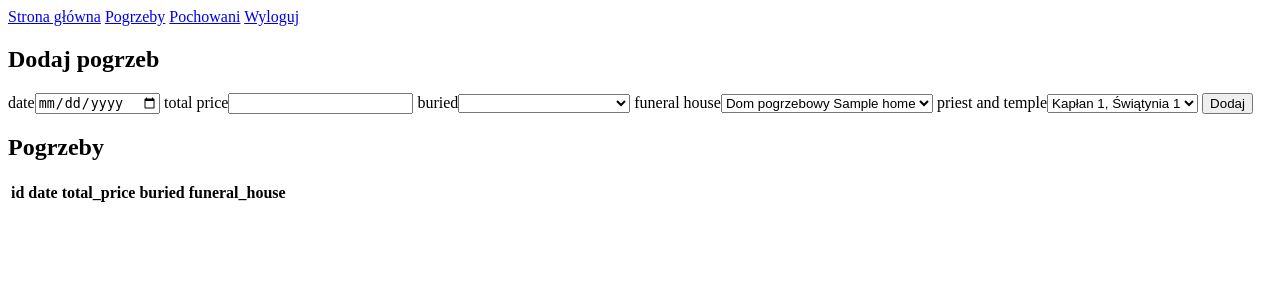
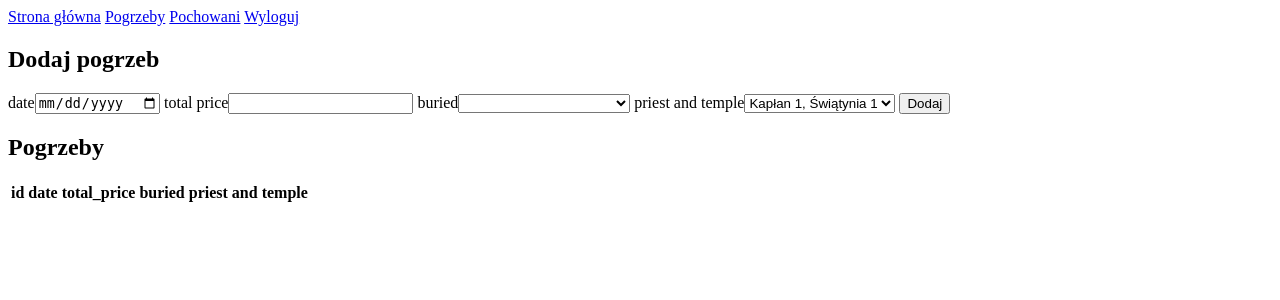
Before and after one commit to hergerr/WhatsDown, a Flask app: page /dashboard/funerals in a window 1280 px wide. Shown: the top 300 px of the page. Run offline with Flask 2, Linux system fonts and the light colour scheme; the visitor is signed in with stand-in values (Sample User, id 1); tables that the repository leaves empty hold one stand-in row (values such as "Sample post"); lists and menus that the app fills with data are empty; some libraries are stand-ins or nearby versions.

Commit message:
Added funerals edit form and popup

```diff
--- a/app.py
+++ b/app.py
@@ -1,7 +1,7 @@
 from flask import render_template, redirect, url_for, session, request
 from whatsdown import app, db
 from whatsdown.forms import LoginForm, RegisterAdminForm, RegisterUserForm, AddFuneralForm, AddBuriedForm, \
-    DeleteRecordForm, EditBuriedForm
+    DeleteRecordForm, EditBuriedForm, EditFuneralForm
 from collections import Counter
 from whatsdown.models import Administrator, FuneralHome, Buried, Funeral, Priest, Outfit, Container
 from werkzeug.security import generate_password_hash, check_password_hash
@@ -166,31 +166,45 @@ def user_buried():
 def user_funerals():
     funeral_form = AddFuneralForm()
     delete_record_form = DeleteRecordForm()
+    edit_funeral_form = EditFuneralForm()
 
     if request.method == 'POST':
-        if delete_record_form.validate_on_submit():
+        if edit_funeral_form.validate_on_submit():
+            funeral_id = edit_funeral_form.id.data
+            funeral_to_edit = Buried.query.filter_by(id=funeral_id).first()
+
+            #TODO dodac sprawdzenie czy w bazie jest takie id
+            funeral_to_edit.date = edit_funeral_form.date.data
+            funeral_to_edit.total_price = edit_funeral_form.total_price.data
+            funeral_to_edit.buried = edit_funeral_form.buried.data
+            funeral_to_edit.priest_temple_id = edit_funeral_form.priest_temple.data.id
+
+        elif delete_record_form.validate_on_submit():
             funeral_id = delete_record_form.id.data
             funeral_to_delete = Funeral.query.filter_by(id=funeral_id).first()
             db.session.delete(funeral_to_delete)
             db.session.commit()
 
-        if funeral_form.validate_on_submit():
+        elif funeral_form.validate_on_submit():
             if not funeral_form.buried.data:
                 funeral_form.buried.data = []
 
             new_funeral = Funeral(date=funeral_form.date.data, total_price=funeral_form.total_price.data,
-                                  buried=funeral_form.buried.data, funeral_home_id=funeral_form.funeral_home.data.id,
+                                  buried=funeral_form.buried.data,
+                                  funeral_home_id=FuneralHome.query.filter_by(name=session['username']).first().id,
                                   priest_temple_id=funeral_form.priest_temple.data.id)
             db.session.add(new_funeral)
             db.session.commit()
+
         else:
             print('Form not valid')
 
     funerals = Funeral.query.join(FuneralHome).filter(FuneralHome.name == session['username']).all()
-    funeral_header = ['id', 'date', 'total_price', 'buried', 'funeral_house']
+    funeral_header = ['id', 'date', 'total_price', 'buried', 'priest and temple']
 
     return render_template('user_funerals.html', funeral_form=funeral_form, funerals=funerals,
-                           funeral_header=funeral_header, delete_record_form=delete_record_form)
+                           funeral_header=funeral_header, delete_record_form=delete_record_form,
+                           edit_funeral_form=edit_funeral_form)
 
 
 if __name__ == '__main__':
--- a/whatsdown/forms.py
+++ b/whatsdown/forms.py
@@ -33,7 +33,6 @@ class AddFuneralForm(FlaskForm):
     date = DateField('date')
     total_price = IntegerField('total price')
     buried = QuerySelectField('buried', query_factory=lambda: Buried.query.all(), allow_blank=True)
-    funeral_home = QuerySelectField('funeral house', query_factory=lambda: FuneralHome.query.all())
     priest_temple = QuerySelectField('priest and temple', query_factory=lambda: PriestTemple.query.all())
 
 
@@ -54,6 +53,7 @@ class DeleteRecordForm(FlaskForm):
     id = IntegerField('ID', validators=[InputRequired()])
 
 
+# TODO ponizsze klasy moga dziedziczyc po formach do dodania
 class EditBuriedForm(FlaskForm):
     id = IntegerField('ID', validators=[InputRequired()])
     first_name = StringField('first name')
@@ -66,3 +66,11 @@ class EditBuriedForm(FlaskForm):
                                .filter_by(name=session['username']).all())
     container = QuerySelectField('container', query_factory=lambda: Container.query.all())
     outfit = QuerySelectField('outfit', query_factory=lambda: Outfit.query.all())
+
+
+class EditFuneralForm(FlaskForm):
+    id = IntegerField('ID', validators=[InputRequired()])
+    date = DateField('date')
+    total_price = IntegerField('total price')
+    buried = QuerySelectField('buried', query_factory=lambda: Buried.query.all(), allow_blank=True)
+    priest_temple = QuerySelectField('priest and temple', query_factory=lambda: PriestTemple.query.all())
--- a/whatsdown/templates/user_funerals.html
+++ b/whatsdown/templates/user_funerals.html
@@ -7,11 +7,12 @@
         <span class="fas fa-times btn-close-modal btn-close-edit">x</span>
         <h3>Edycja rekordu</h3>
         <form class="form-edit" method="POST" action="{{ url_for('user_funerals') }}">
-            <p>ID:</p><input class="input-edit-id" name="id-edit" type="text">
-            <p>Nazwa:</p><input required class="input-edit-name" maxlength="10" type="text" name="name-edit">
-            <p>Wartość:</p><input required class="input-edit-value" maxlength="10" step="0.01" name="value-edit"
-                                  type="number">
-            <p>Data:</p><input required class="input-edit-date" type="date" name="date-edit">
+            {{ edit_funeral_form.csrf_token }}
+            {{ edit_funeral_form.id.label }} {{ edit_funeral_form.id }}
+            {{ edit_funeral_form.date.label }} {{ edit_funeral_form.date }}
+            {{ edit_funeral_form.total_price.label }} {{ edit_funeral_form.total_price }}
+            {{ edit_funeral_form.buried.label }} {{ edit_funeral_form.buried }}
+            {{ edit_funeral_form.priest_temple.label }} {{ edit_funeral_form.priest_temple }}
             <button type="submit" class="btn btn-add btn-modal-item btn-edit-item">Edytuj</button>
         </form>
     </div>
@@ -34,7 +35,6 @@
     {{ funeral_form.date.label }}{{ funeral_form.date }}
     {{ funeral_form.total_price.label }}{{ funeral_form.total_price }}
     {{ funeral_form.buried.label }}{{ funeral_form.buried }}
-    {{ funeral_form.funeral_home.label }}{{ funeral_form.funeral_home }}
     {{ funeral_form.priest_temple.label }}{{ funeral_form.priest_temple }}
     <button type="submit" class="btn">Dodaj</button>
 </form>
@@ -58,7 +58,7 @@
                         {{ bur.first_name }} {{ bur.last_name }}
                     {% endfor %}
                 </td>
-                <td>{{ fun.funeral_home.name }}</td>
+                <td>{{ fun.priest_temple }}</td>
                 <td><img class="btn btn-edit" src="../static/img/icon-edit.svg" alt="Edit"></td>
             </tr>
         {% endfor %}
```
